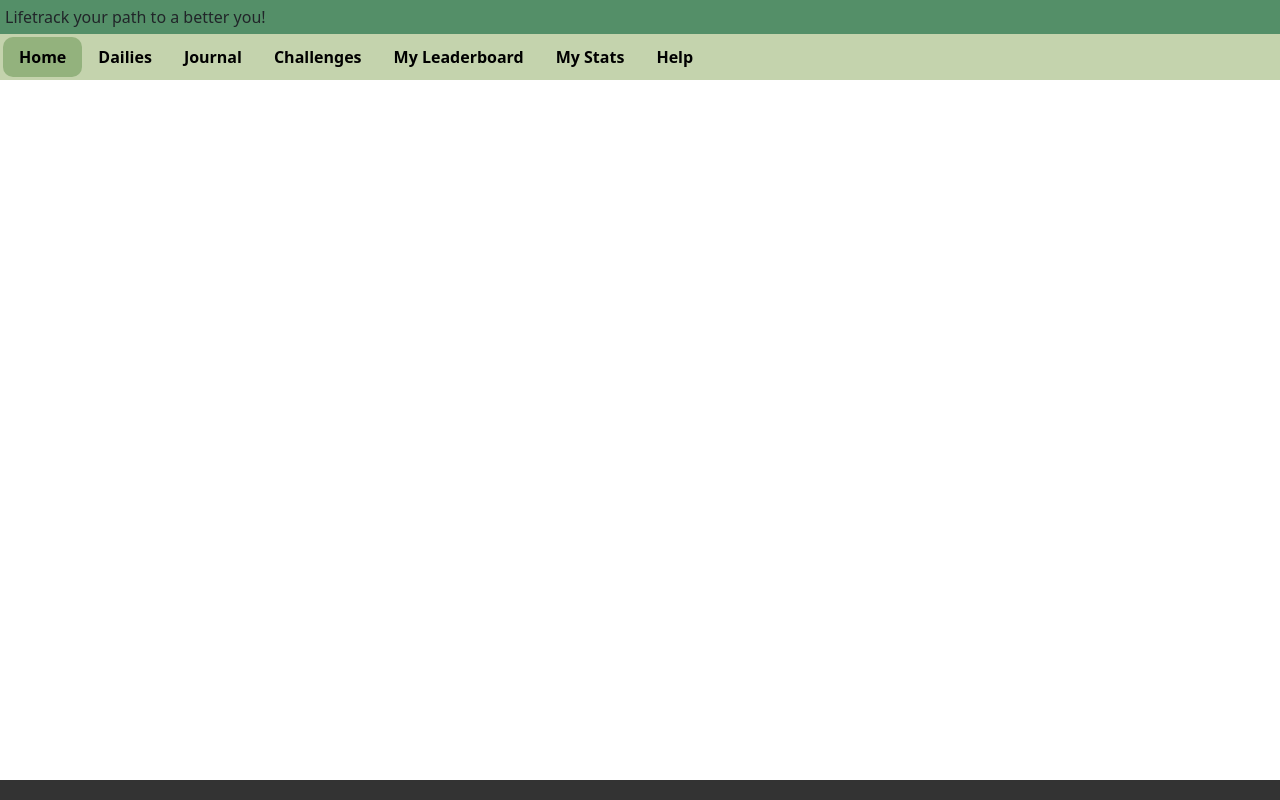
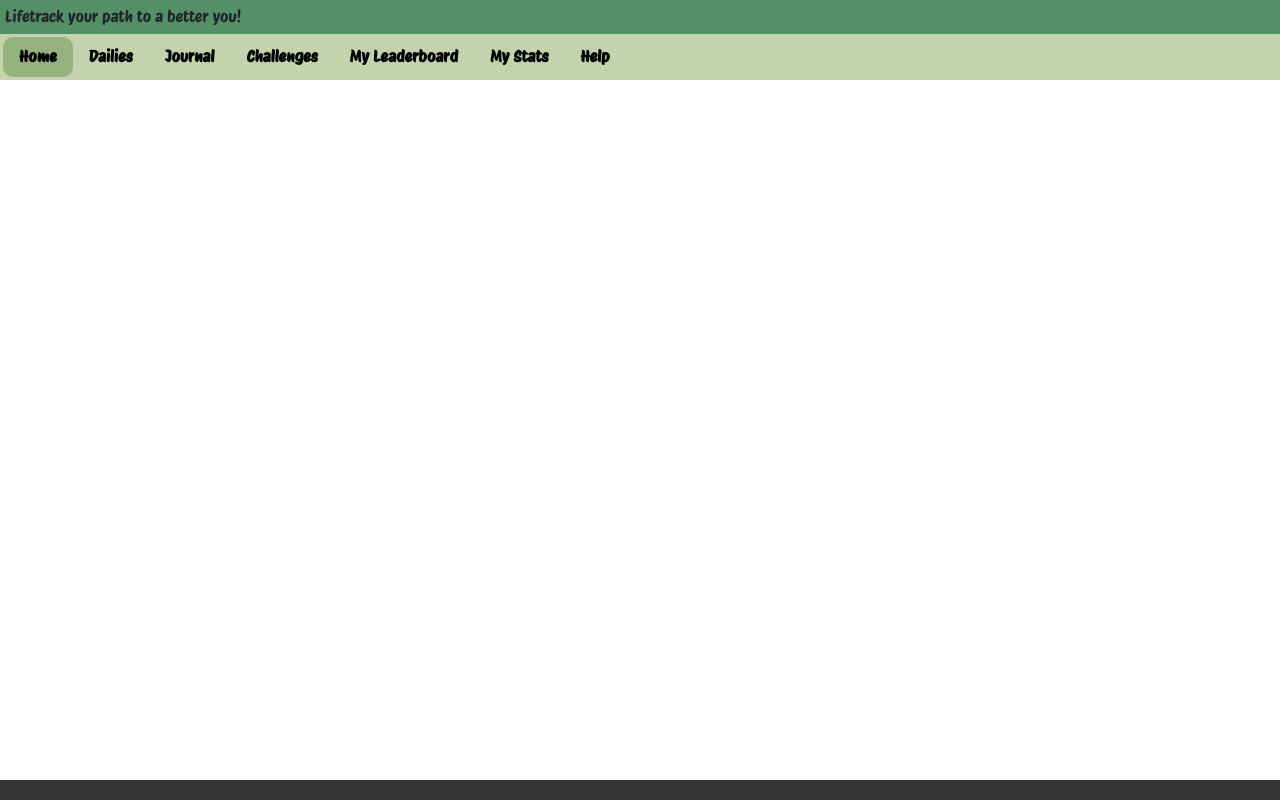
Before and after one commit to kphillippo/habit-tracker, a React (Create React App) app in the folder front-end/: page / in a window 1280 px wide. Built offline with nearby package versions, Linux system fonts and the light colour scheme.

Commit message:
update font style

```diff
--- a/front-end/src/Css/index.css
+++ b/front-end/src/Css/index.css
@@ -1 +1,13 @@
 /* All Font Settings Should be Here */
+
+@font-face {
+    font-family: 'Protest_Riot';
+    src: url('../../public/ProtestRiot-Regular.ttf') format('truetype');
+    font-weight: normal;
+    font-style: normal;
+  }
+
+
+  body {
+    font-family: 'Protest_Riot', fallback-font, sans-serif;
+  }
```
Also changed, not shown: front-end/public/OFL.txt (added), front-end/public/ProtestRiot-Regular.ttf (added), 1 other file (tests, documents, lock files or other folders).
